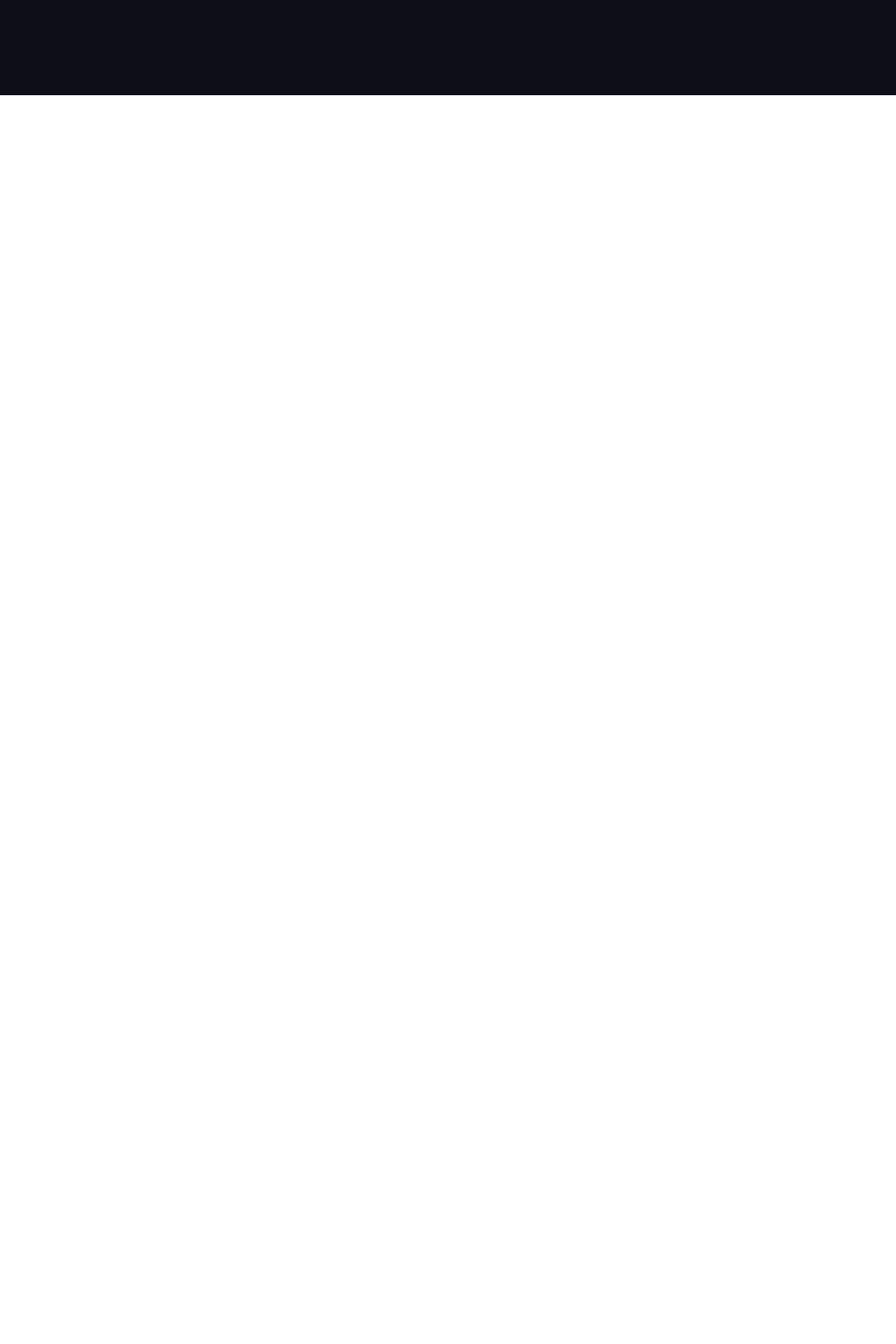
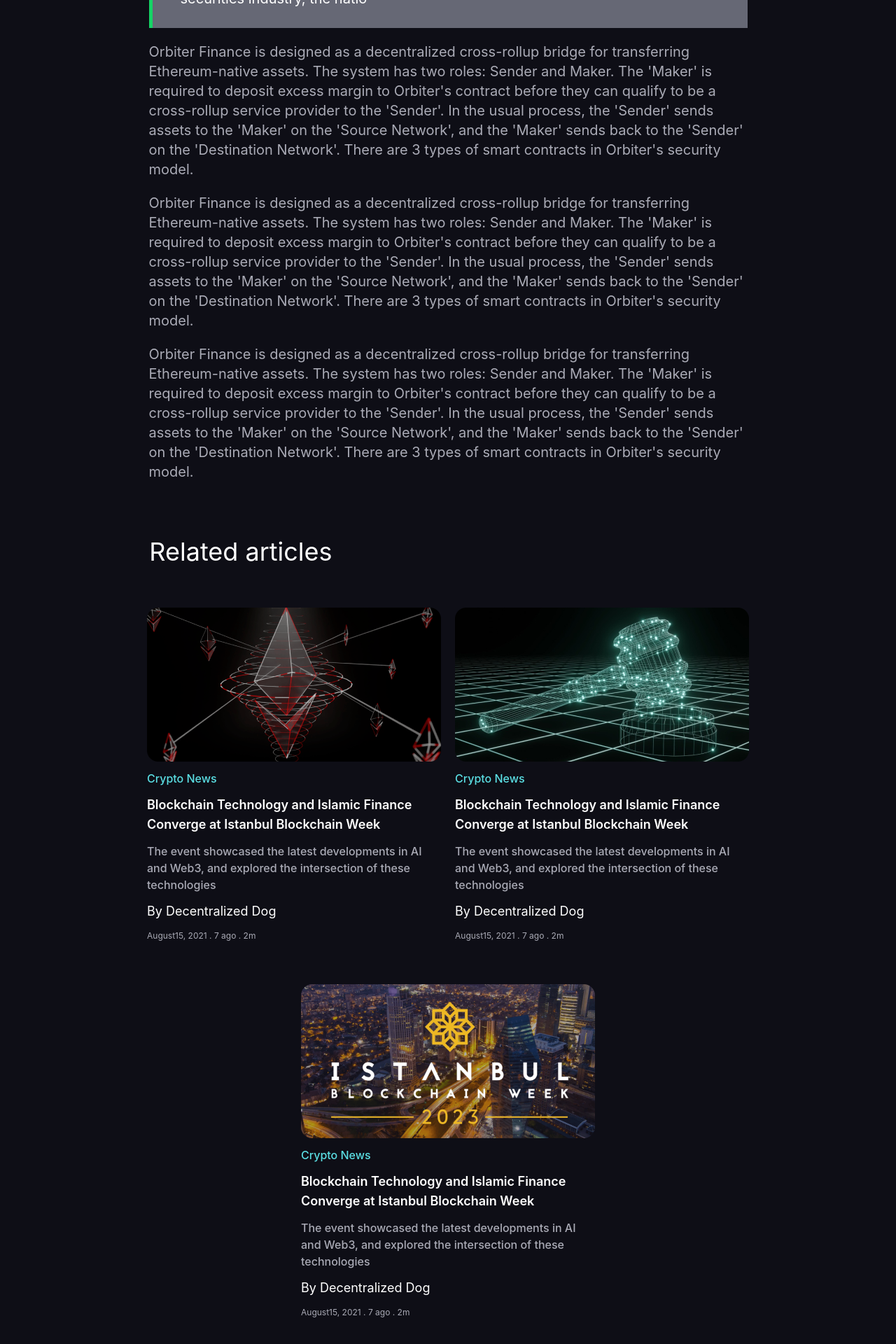
Before and after one commit to dreamdev2427/defind_frontend, a React (Create React App) app: page /detailed_news in a window 1280 px wide. Shown: the part 760-2680 px from the top of the page at 70% size. Before the commit the page ends 896 px from the top, so only its background shows below. Built offline with nearby package versions, Linux system fonts and the light colour scheme.

Commit message:
upated new detail page

```diff
--- a/src/pages/News/NewsDetailed.jsx
+++ b/src/pages/News/NewsDetailed.jsx
@@ -2,8 +2,15 @@ import Secnewbanner from "../../assets/secnewsbanner.png";
 import TwitterIcon from "../../assets/icon-twitter-fill.png";
 import TelegramIcon from "../../assets/icon-telegram-fill.png";
 import NotificationIcon from "../../assets/icon-notification-fill.png";
+import IstanbulBanner from "../../assets/istanbulnewsbanner.png";
+import SecBanner from "../../assets/secnewsbanner.png";
+import OnlyfansBanner from "../../assets/onlyfansnewsbanner.png";
+
+import { useNavigate } from "react-router-dom";
 
 const NewsDetails = () => {
+  const navigate = useNavigate();
+
   return (
     <div className="w-full min-h-[100vh] flex flex-col items-center">
       <div className="mt-5 container">
@@ -53,9 +60,152 @@ const NewsDetails = () => {
               </div>
             </div>
           </div>
+          <div
+            className="w-9/12 mt-10 flex flex-col items-start bg-[#666875] h-[140px]
+                  border-l-[5px] border-[#15D465] text-white text-xl text-left
+                  justify-center px-10
+          "
+          >
+            An independent agency of the United States federal government,
+            responsible for enforcing federal securities laws, proposing
+            securities rules, and regulating the securities industry, the natio
+          </div>
+          <div className="w-9/12 mt-5 flex flex-col items-start justify-center text-left text-xl text-[#aaabb6]">
+            Orbiter Finance is designed as a decentralized cross-rollup bridge
+            for transferring Ethereum-native assets. The system has two roles:
+            Sender and Maker. The 'Maker' is required to deposit excess margin
+            to Orbiter's contract before they can qualify to be a cross-rollup
+            service provider to the 'Sender'. In the usual process, the 'Sender'
+            sends assets to the 'Maker' on the 'Source Network', and the 'Maker'
+            sends back to the 'Sender' on the 'Destination Network'. There are 3
+            types of smart contracts in Orbiter's security model.
+          </div>
+          <div className="w-9/12 mt-5 flex flex-col items-start justify-center text-left text-xl text-[#aaabb6]">
+            Orbiter Finance is designed as a decentralized cross-rollup bridge
+            for transferring Ethereum-native assets. The system has two roles:
+            Sender and Maker. The 'Maker' is required to deposit excess margin
+            to Orbiter's contract before they can qualify to be a cross-rollup
+            service provider to the 'Sender'. In the usual process, the 'Sender'
+            sends assets to the 'Maker' on the 'Source Network', and the 'Maker'
+            sends back to the 'Sender' on the 'Destination Network'. There are 3
+            types of smart contracts in Orbiter's security model.
+          </div>
+          <div className="w-9/12 mt-5 flex flex-col items-start justify-center text-left text-xl text-[#aaabb6]">
+            Orbiter Finance is designed as a decentralized cross-rollup bridge
+            for transferring Ethereum-native assets. The system has two roles:
+            Sender and Maker. The 'Maker' is required to deposit excess margin
+            to Orbiter's contract before they can qualify to be a cross-rollup
+            service provider to the 'Sender'. In the usual process, the 'Sender'
+            sends assets to the 'Maker' on the 'Source Network', and the 'Maker'
+            sends back to the 'Sender' on the 'Destination Network'. There are 3
+            types of smart contracts in Orbiter's security model.
+          </div>
         </div>
       </div>
-      <div className="w-full"></div>
+
+      <div className="mt-20 mb-5 w-8/12 flex justify-start flex-wrap gap-5 text-white text-4xl text-left">
+        Related articles
+      </div>
+      <div className=" w-9/12 flex justify-center flex-wrap gap-5">
+        <div
+          className="flex flex-col items-start w-[420px] mt-10
+                  transform hover:scale-105 transition-transform duration-150 ease-out
+          "
+          onClick={() => navigate("/detailed_news")}
+        >
+          <img src={SecBanner} className="w-full h-[220px]" alt="news banner" />
+          <div className="mt-3 text-[#5BDFE4] text-md font-medium text-left">
+            Crypto News
+          </div>
+
+          <div className="mt-3 text-white text-lg font-semibold text-left">
+            Blockchain Technology and Islamic Finance Converge at Istanbul
+            Blockchain Week
+          </div>
+
+          <div className="mt-3 text-[#aaabb6] text-md font-medium text-left">
+            The event showcased the latest developments in AI and Web3, and
+            explored the intersection of these technologies
+          </div>
+
+          <div className="mt-3 text-white text-lg text-left">
+            By Decentralized Dog
+          </div>
+
+          <div className="mt-3 text-[#aaabb6] text-[12px] text-left">
+            August15, 2021 . 7 ago . 2m
+          </div>
+        </div>
+
+        <div
+          className="flex flex-col items-start w-[420px] mt-10
+                  transform hover:scale-105 transition-transform duration-150 ease-out
+          "
+          onClick={() => navigate("/detailed_news")}
+        >
+          <img
+            src={OnlyfansBanner}
+            className="w-full h-[220px]"
+            alt="news banner"
+          />
+          <div className="mt-3 text-[#5BDFE4] text-md font-medium text-left">
+            Crypto News
+          </div>
+
+          <div className="mt-3 text-white text-lg font-semibold text-left">
+            Blockchain Technology and Islamic Finance Converge at Istanbul
+            Blockchain Week
+          </div>
+
+          <div className="mt-3 text-[#aaabb6] text-md font-medium text-left">
+            The event showcased the latest developments in AI and Web3, and
+            explored the intersection of these technologies
+          </div>
+
+          <div className="mt-3 text-white text-lg text-left">
+            By Decentralized Dog
+          </div>
+
+          <div className="mt-3 text-[#aaabb6] text-[12px] text-left">
+            August15, 2021 . 7 ago . 2m
+          </div>
+        </div>
+
+        <div
+          className="flex flex-col items-start w-[420px] mt-10
+                  transform hover:scale-105 transition-transform duration-150 ease-out
+          "
+          onClick={() => navigate("/detailed_news")}
+        >
+          <img
+            src={IstanbulBanner}
+            className="w-full h-[220px]"
+            alt="news banner"
+          />
+          <div className="mt-3 text-[#5BDFE4] text-md font-medium text-left">
+            Crypto News
+          </div>
+
+          <div className="mt-3 text-white text-lg font-semibold text-left">
+            Blockchain Technology and Islamic Finance Converge at Istanbul
+            Blockchain Week
+          </div>
+
+          <div className="mt-3 text-[#aaabb6] text-md font-medium text-left">
+            The event showcased the latest developments in AI and Web3, and
+            explored the intersection of these technologies
+          </div>
+
+          <div className="mt-3 text-white text-lg text-left">
+            By Decentralized Dog
+          </div>
+
+          <div className="mt-3 text-[#aaabb6] text-[12px] text-left">
+            August15, 2021 . 7 ago . 2m
+          </div>
+        </div>
+      </div>
+      <div className="w-full h-[100px]"></div>
     </div>
   );
 };
```
